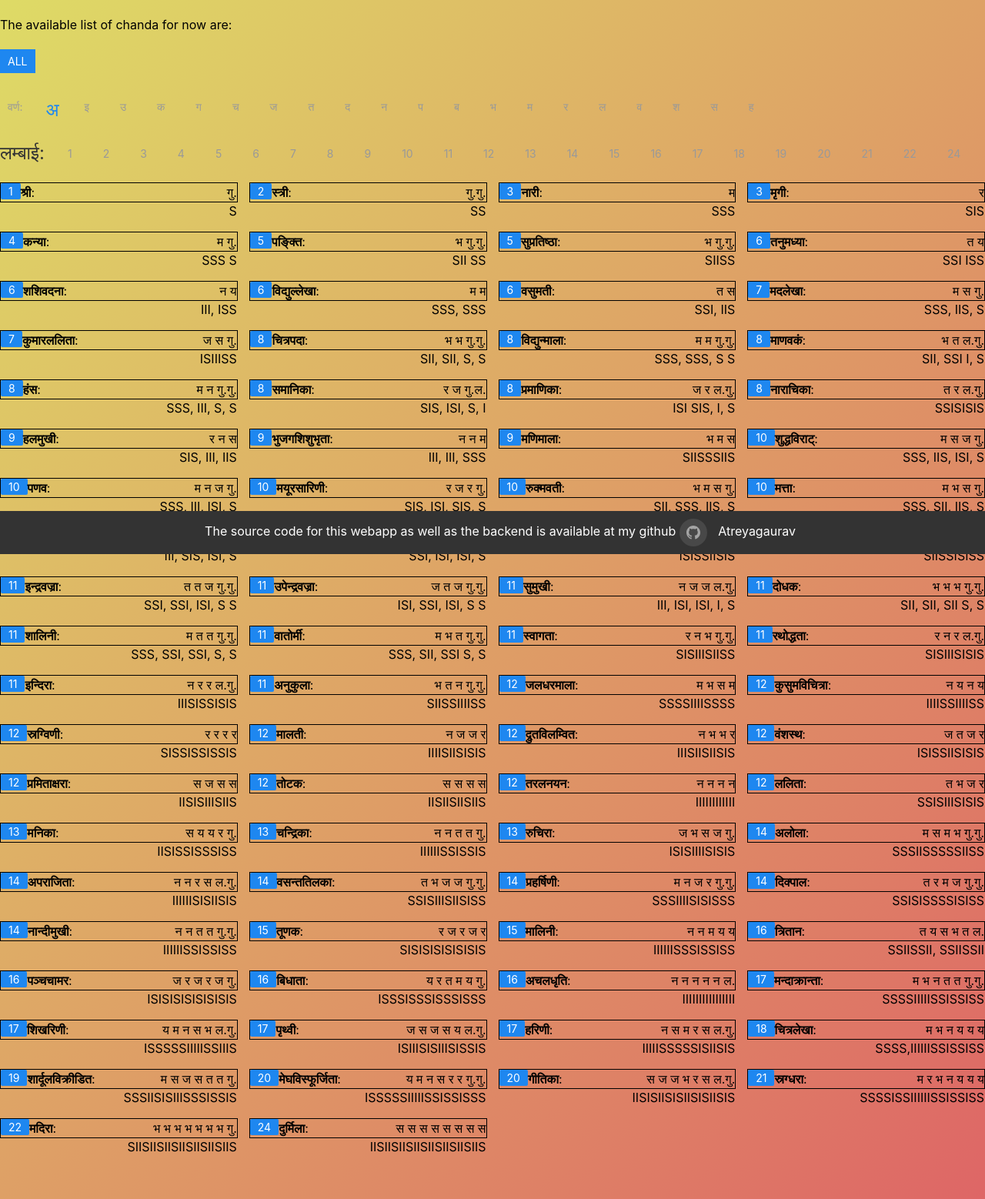
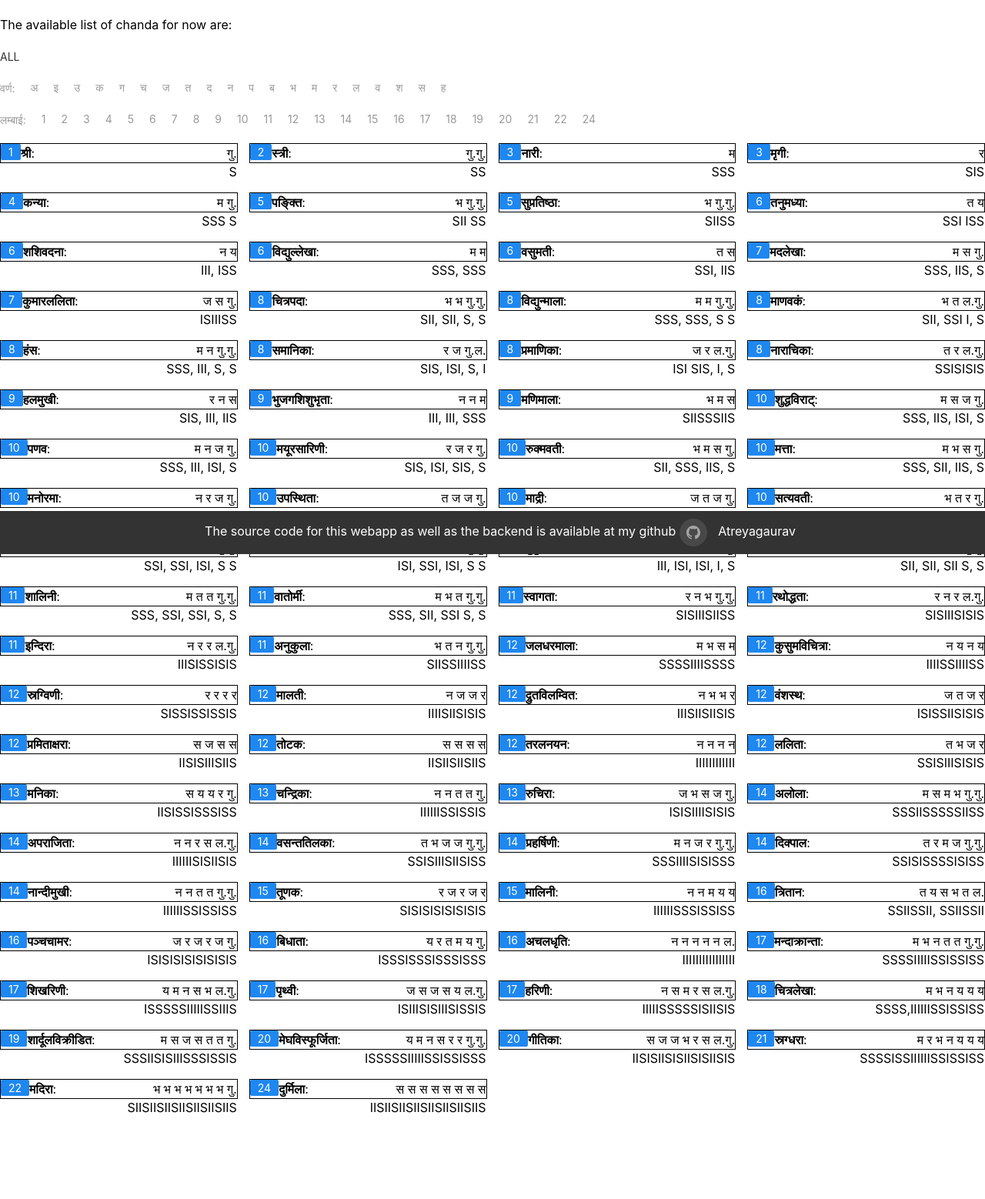
Before and after one commit to Atreyagaurav/kabita-check, a Flask app: page /browse_chanda in a window 1280 px wide. Shown: the part 80-1638 px from the top of the page at 77% size. After the commit the page ends 1526 px from the top, so only its background shows below. Run offline with Flask 2, Linux system fonts and the light colour scheme; some libraries are stand-ins or nearby versions.

Commit message:
Remove bgcolor

```diff
--- a/app/static/style.css
+++ b/app/static/style.css
@@ -3,7 +3,7 @@ h3 {
     text-align: center;
 }
 body {
-    background-image: linear-gradient(130deg, rgba(200,200,0,0.6),rgba(200,0,0,0.6));
+    /* background-image: linear-gradient(130deg, rgba(200,100,0,0.6),rgba(220,0,0,0.8)); */
     color: black;
     flex-grow: 1;
 }
--- a/app/templates/browse_chanda.html
+++ b/app/templates/browse_chanda.html
@@ -8,19 +8,21 @@
     The available list of chanda for now are:
 </p>
 <div uk-filter="target: .js-filter">
-    <ul class="uk-subnav uk-subnav-pill uk-text-lead">
-	<li uk-filter-control><a href="#">All</li>
+    <ul class="uk-subnav">
+	<li uk-filter-control class="uk-text-meta"><a href="#">All</a></li>
     </ul>
-    <ul class="uk-subnav uk-subnav-pill  uk-text-lead">
-	<span>वर्ण: </span>
-	{% for ind in index %}
-        <li uk-filter-control=".index-{{ind}}"><a href="#">{{ind}}</a></li>
+    <ul class="uk-subnav">
+	<li><span>वर्ण: </span></li>
+
+	{% for ind1 in index %}
+        <li uk-filter-control=".index-{{ind1}}"  class="uk-text-meta"><a href="#">{{ind1}}</a></li>
 	{% endfor %}
     </ul>
-    <ul class="uk-subnav uk-subnav-pill  uk-text-lead">
-	<span>लम्बाई: </span>
-	{% for ind in index2 %}
-        <li uk-filter-control=".index2-{{ind}}"><a href="#">{{ind}}</a></li>
+    <ul class="uk-subnav">
+	<li><span>लम्बाई: </span></li>
+
+	{% for ind2 in index2 %}
+        <li uk-filter-control=".index2-{{ind2}}"  class="uk-text-meta"><a href="#">{{ind2}}</a></li>
 	{% endfor %}
     </ul>
     <ul class="js-filter uk-child-width-1-3@s uk-child-width-1-4@m uk-grid-small uk-grid-match" uk-grid="masonry: true">
--- a/app/templates/layout.html
+++ b/app/templates/layout.html
@@ -23,7 +23,7 @@
 	<link rel="stylesheet" href="https://cdn.jsdelivr.net/npm/uikit@3.5.8/dist/css/uikit.min.css" />
 
 	<!-- Custom css -->
-	<link rel="stylesheet" type="text/css" href="{{ url_for('static', filename='style.css', v='1.25') }}" />
+	<link rel="stylesheet" type="text/css" href="{{ url_for('static', filename='style.css', v='1.31') }}" />
 
 	<!-- UIkit JS -->
 	<script src="https://cdn.jsdelivr.net/npm/uikit@3.5.8/dist/js/uikit.min.js"></script>
```
